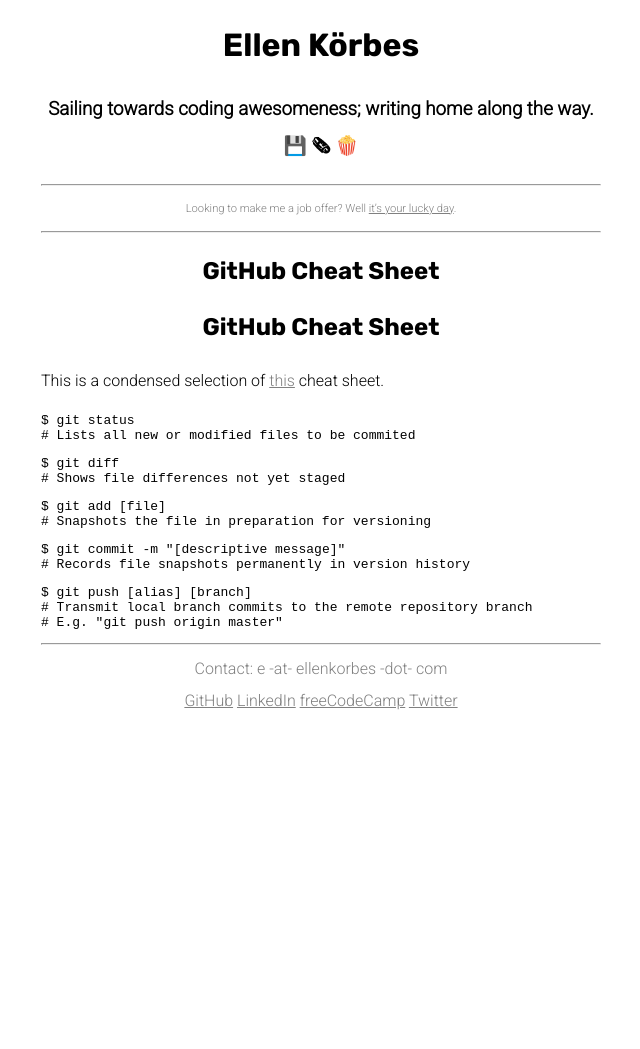
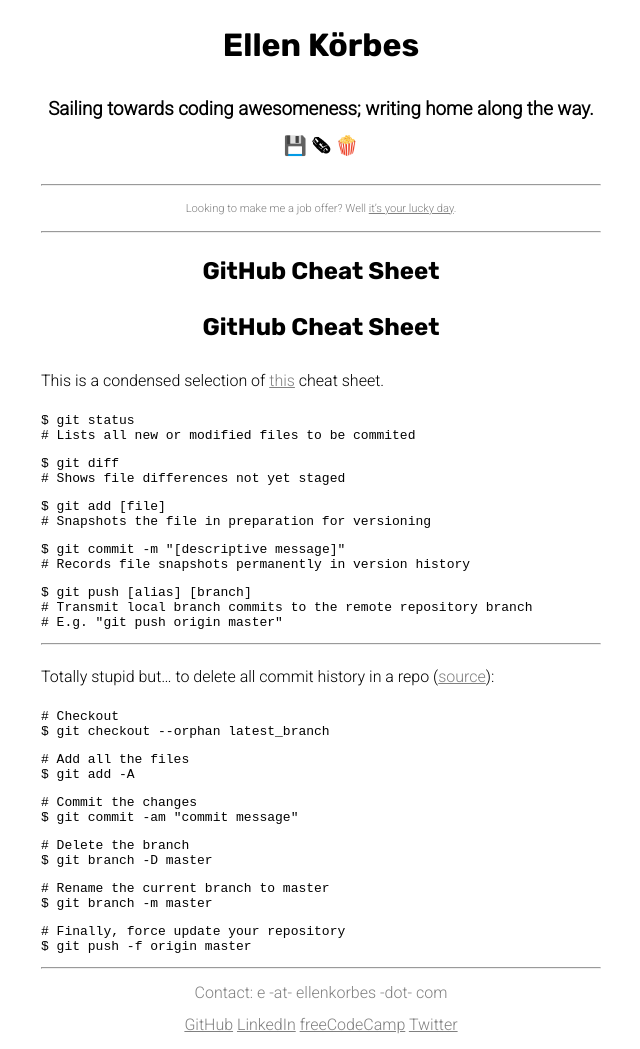
Before and after one commit to vkorbes/ellenkorbes.github.io, a Jekyll site: the page built from learning/githubCheatSheet.markdown, in a window 1280 px wide. Shown: the whole page, without its empty margins (319-959 px from the left). Built offline with Jekyll 4.4.1, drawn with Linux system fonts in a browser that asks for light colours; our own code applies the rules of GitHub Pages for plain Markdown files; before the commit the page ends 900 px from its top, so only the background shows below that.

Commit message:
Small updates

````diff
--- a/learning/githubCheatSheet.markdown
+++ b/learning/githubCheatSheet.markdown
@@ -27,3 +27,37 @@
 # Transmit local branch commits to the remote repository branch
 # E.g. "git push origin master"
 ```
+
+***
+
+Totally stupid but... to delete all commit history in a repo ([source](http://stackoverflow.com/questions/13716658/how-to-delete-all-commit-history-in-github)):
+
+```sh
+# Checkout
+$ git checkout --orphan latest_branch
+```
+
+```sh
+# Add all the files
+$ git add -A
+```
+
+```sh
+# Commit the changes
+$ git commit -am "commit message"
+```
+
+```sh
+# Delete the branch
+$ git branch -D master
+```
+
+```sh
+# Rename the current branch to master
+$ git branch -m master
+```
+
+```sh
+# Finally, force update your repository
+$ git push -f origin master
+```
--- a/learning/orgmodeTodoAndTimeTracking.markdown
+++ b/learning/orgmodeTodoAndTimeTracking.markdown
@@ -180,7 +180,10 @@
 | C-c [    | add current file to agenda      |
 | C-c ]    | remove current file from agenda |
 | C-c a t  | show open todo items            |
+| C-(c x a)| archive current item            |
 |----------+---------------------------------|
+
+And finally, once a task tree is done, you should archive. It'll be moved to a file that's the name of the current file plus _archive.
 
 (Note: If you're on spacemacs, you might need to bind a key to access the org mode agenda.
 Like so: M-x global-set-key RET C-c a org-agenda RET)
````
Also changed, not shown: _includes/ceres.md (+1 -1 lines).
